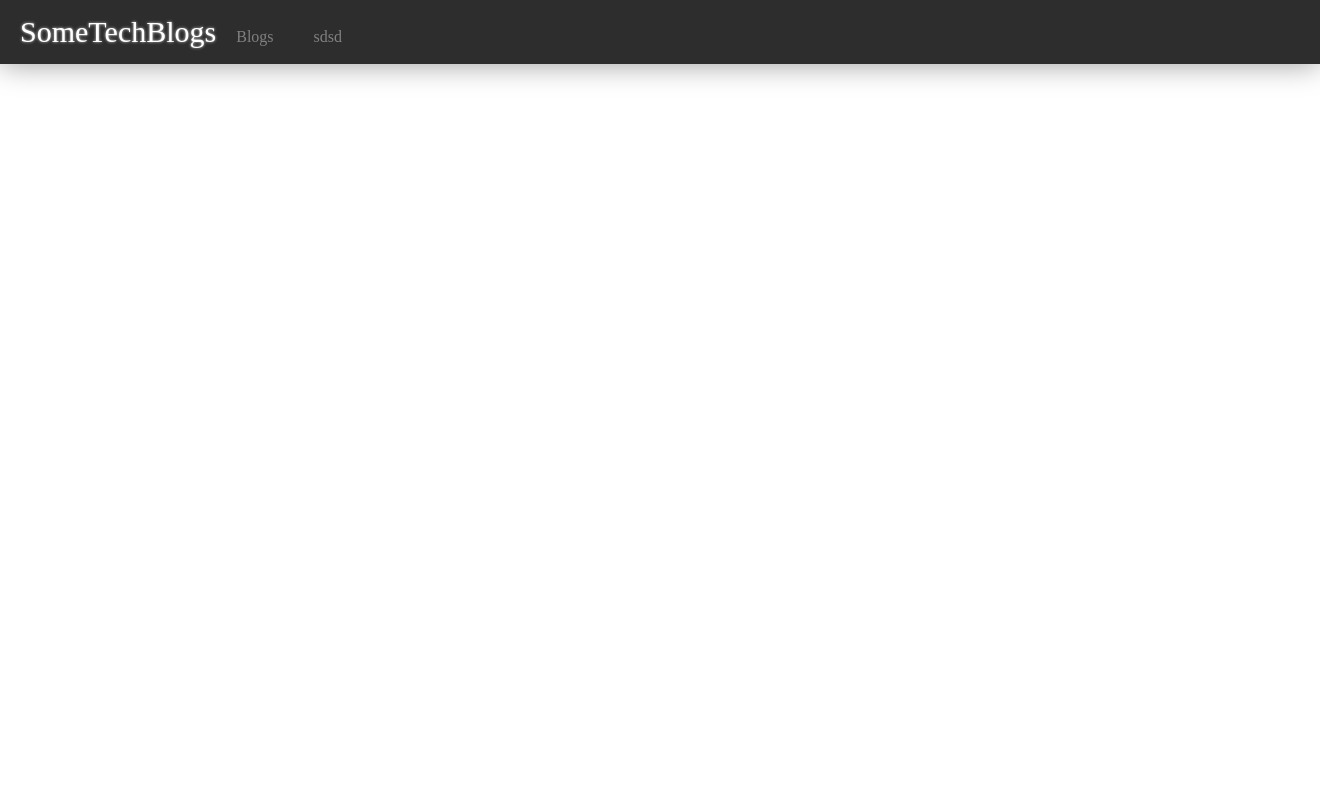
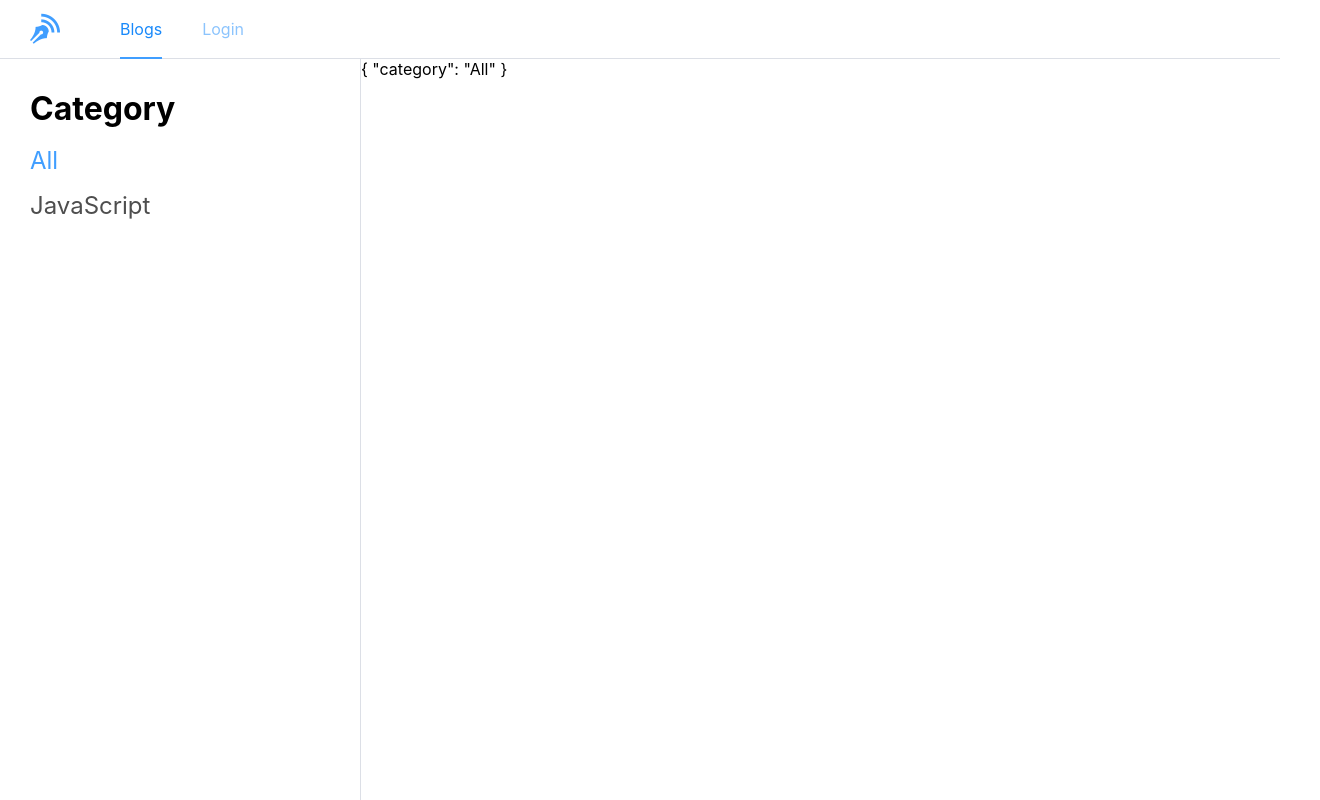
Before and after one commit to cosine7/Personal-Blog-Website-Frontend, a Vue app in the folder personalBlogSiteFrontend/: page /blogs/All in a window 1280 px wide. Shown: the whole page, 1320 px wide, since content can reach past the window. Built offline with nearby package versions, Linux system fonts and the light colour scheme.

Commit message:
complete basic blog view

```diff
--- a/personalBlogSiteFrontend/src/App.vue
+++ b/personalBlogSiteFrontend/src/App.vue
@@ -11,4 +11,32 @@ import NavBar from './components/NavBar.vue';
   margin: 0;
   padding: 0;
 }
+
+html, body, #app {
+  width: 100%;
+  height: 100%;
+}
+
+#app {
+  display: flex;
+  flex-direction: column;
+  font-family: -apple-system,BlinkMacSystemFont,"Segoe UI",Helvetica,Arial,sans-serif,
+  "Apple Color Emoji","Segoe UI Emoji";
+}
+
+@font-face {
+  font-family: "iconfont"; /* Project id  */
+  src: url('./assets/iconfont.ttf?t=1650402032452') format('truetype');
+}
+
+.iconfont {
+  font-family: "iconfont" !important;
+  font-style: normal;
+  -webkit-font-smoothing: antialiased;
+  -moz-osx-font-smoothing: grayscale;
+}
+
+.icon-blog:before {
+  content: "\e63a";
+}
 </style>
--- a/personalBlogSiteFrontend/src/components/NavBar.vue
+++ b/personalBlogSiteFrontend/src/components/NavBar.vue
@@ -4,37 +4,48 @@
 
 <template>
   <nav>
-    <a href="javascript:;">SomeTechBlogs</a>
+    <a href="javascript:;" class="iconfont icon-blog"></a>
     <router-link class="nav-link" to="/">Blogs</router-link>
-    <router-link class="nav-link" to="/sds">sdsd</router-link>
+    <router-link class="nav-link" to="/login">Login</router-link>
   </nav>
   <router-view></router-view>
 </template>
 
 <style scoped lang="less">
 nav {
+  height: 59px;
+  width: 100%;
+  border-bottom: 1px solid #DCDFE6;
+  position: relative;
   display: flex;
-  align-items: baseline;
-  padding: 15px 20px;
-  width: 100%;
-  background-color: rgb(45, 45, 45);
-  box-shadow: 0 0 30px rgba(0, 0, 0, .4);
+  align-items: center;
+  padding: 0 30px;
+  box-sizing: border-box;
 
   :first-child {
-    color: white;
+    color: #409EFF;
     font-size: 30px;
     text-decoration: none;
-    text-shadow: 0 0 3px rgba(255, 255, 255, .8);
+    margin-right: 60px;
   }
 }
 
 .nav-link {
-  margin: 0 20px;
-  color: gray;
+  display: inline-block;
+  height: 60px;
+  line-height: 60px;
+  color: #8CC4FD;
   text-decoration: none;
+  box-sizing: border-box;
+  margin-right: 40px;
+
+  &:hover {
+    color: #1989FA;
+  }
 }
 
 .router-link-active {
-  color: rgba(255, 255, 255, .9);
+  border-bottom: #409EFF solid 2px;
+  color: #1989FA;
 }
 </style>
--- /dev/null
+++ b/personalBlogSiteFrontend/src/pages/BlogOverview.vue
@@ -0,0 +1,56 @@
+<script setup lang="ts">
+const categories = ['All', 'JavaScript'];
+</script>
+
+<template>
+  <div class="wrapper">
+    <div class="category">
+      <h1>Category</h1>
+      <router-link v-for="category in categories"
+      class="category-item"
+      :key="category"
+      :to="`/blogs/${category}`">
+        {{category}}
+      </router-link>
+      <!-- <router-link class="nav-link" to="/blogs/js">js</router-link> -->
+    </div>
+    <router-view></router-view>
+  </div>
+</template>
+
+<style scoped lang="less">
+.wrapper {
+  display: flex;
+  flex: 1;
+}
+
+.category {
+  width: 300px;
+  display: flex;
+  flex-direction: column;
+  border-right: 1px solid #DCDFE6;
+  padding: 30px;
+  overflow-y: scroll;
+
+  h1 {
+    margin-bottom: 10px;
+  }
+}
+.category-item {
+  display: block;
+  color: #4E4E4E;
+  text-decoration: none;
+  font-size: 24px;
+  margin: 8px 0;
+  box-sizing: border-box;
+  transition: all 0.2s;
+
+  &:hover {
+    color: #409EFF;
+  }
+}
+
+.router-link-active {
+  color: #409EFF;
+}
+</style>
--- /dev/null
+++ b/personalBlogSiteFrontend/src/pages/BlogPreview.vue
@@ -0,0 +1,18 @@
+<script setup lang="ts">
+import { useRoute } from 'vue-router';
+
+const route = useRoute();
+console.log(route);
+
+</script>
+
+<template>
+  <div class="some-wrapper">{{route.params}}</div>
+</template>
+
+<style lang="less">
+.some-wrapper {
+    flex: 1;
+    // background-color: antiquewhite;
+}
+</style>
--- a/personalBlogSiteFrontend/src/pages/test.vue
+++ /dev/null
@@ -1,7 +0,0 @@
-<script setup lang="ts">
-
-</script>
-
-<template>
-  <button>hi</button>
-</template>
--- a/personalBlogSiteFrontend/src/router/index.ts
+++ b/personalBlogSiteFrontend/src/router/index.ts
@@ -1,9 +1,27 @@
 import { createRouter, createWebHistory } from 'vue-router';
-import Test from '../pages/Test.vue';
+import BlogOverview from '../pages/BlogOverview.vue';
+import BlogPreview from '../pages/BlogPreview.vue';
 
 export default createRouter({
   history: createWebHistory(),
   routes: [
-    { path: '/', component: Test },
+    {
+      path: '/',
+      component: BlogOverview,
+      children: [
+        {
+          path: '',
+          redirect: '/blogs/All',
+        },
+        {
+          path: 'blogs/:category',
+          component: BlogPreview,
+        },
+      ],
+    },
+    {
+      path: '/login',
+      component: BlogOverview,
+    },
   ],
 });
```
Also changed, not shown: personalBlogSiteFrontend/.eslintrc.json, personalBlogSiteFrontend/src/assets/iconfont.ttf (added).
